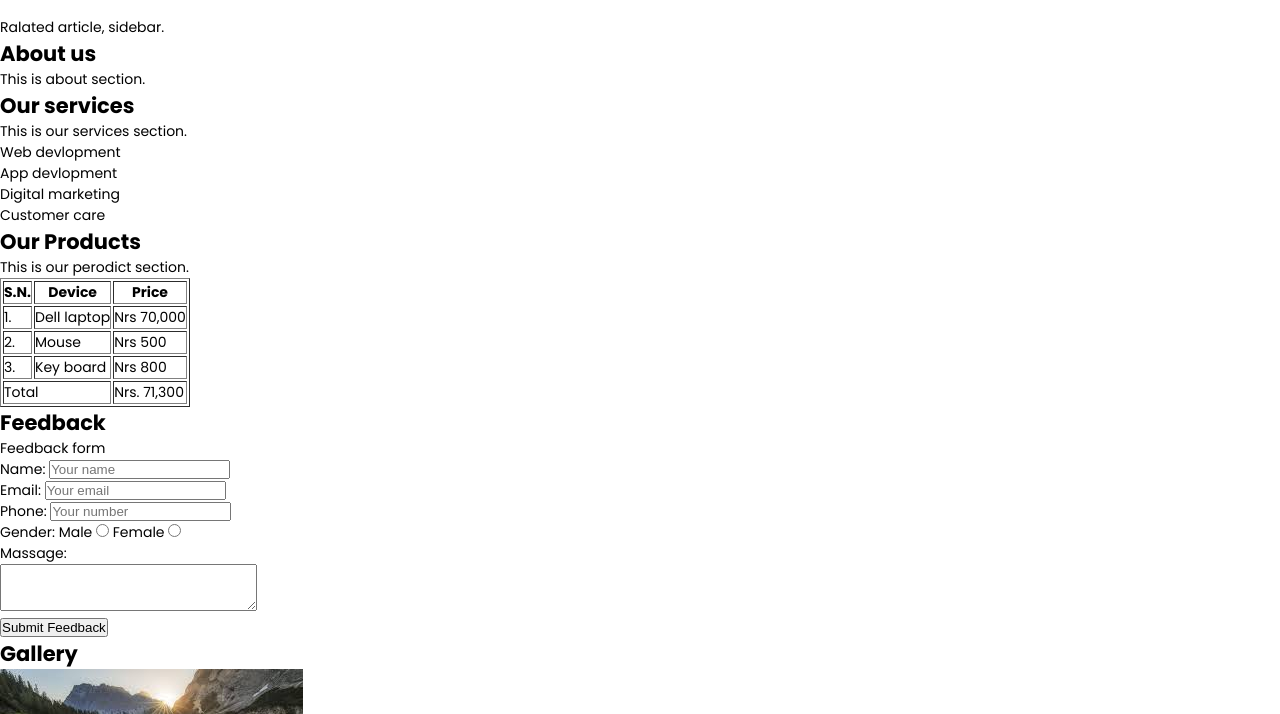
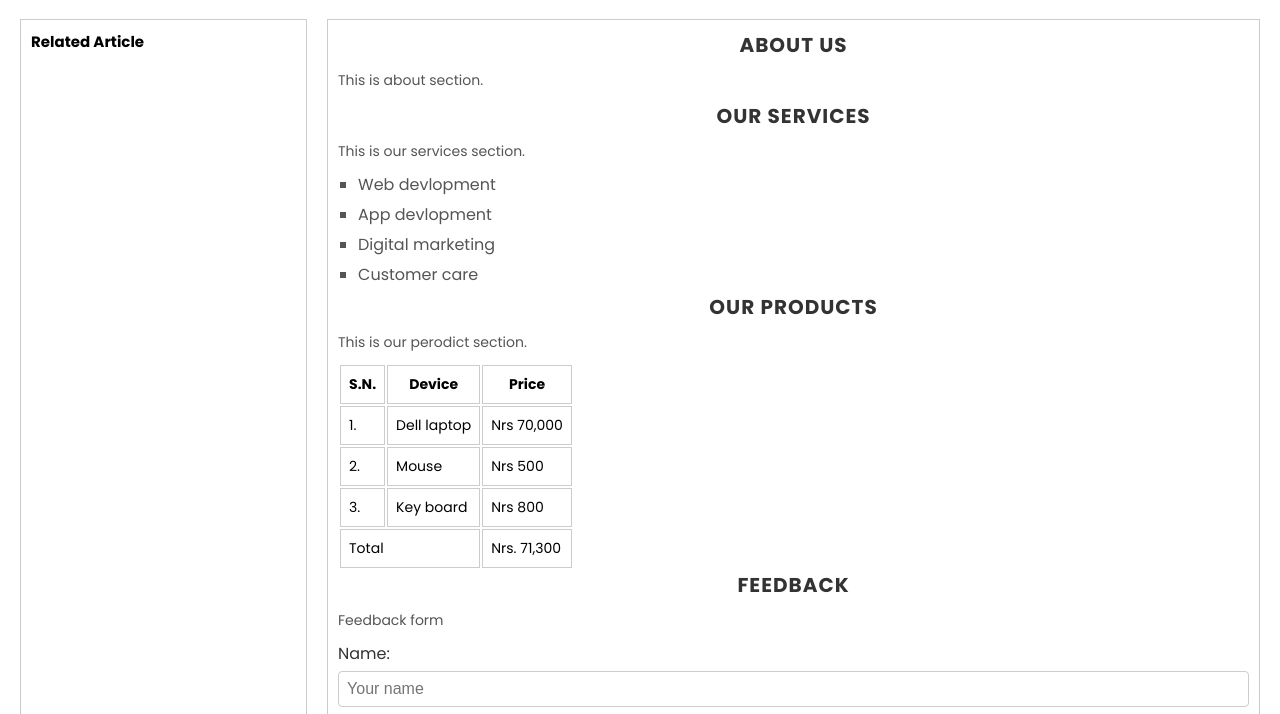
Before and after one commit to sanjib001/My-frist-HMTL-, a plain HTML site: page Completesite.html in a window 1280 px wide. Shown: the part 136-850 px from the top of the page. Drawn offline with nearby package versions, Linux system fonts and the light colour scheme; a web font is replaced by a local one.

Commit message:
Adds CSS to main nas footer

```diff
--- a/Completesite.html
+++ b/Completesite.html
@@ -22,7 +22,7 @@
         }
 
         html {
-            font-size: 14px;
+            font-size: 10px;
         }
 
         body {
@@ -71,6 +71,105 @@
             color: blue;
             text-decoration: underline;
         }
+
+        main {
+            display: flex;
+            gap: 20px;
+            padding: 20px;
+            flex-wrap: wrap;
+        }
+
+        aside {
+            border: 1px solid #ccc;
+            flex-grow: 1;
+            padding: 10px;
+
+        }
+
+        .right-side {
+            border: 1px solid #ccc;
+            flex-grow: 4;
+            padding: 10px;
+        }
+
+        section h2 {
+            font-size: 2rem;
+            margin-bottom: 10px;
+            text-align: center;
+            text-transform: uppercase;
+            letter-spacing: 1px;
+            color: #333;
+        }
+
+        section p {
+            font-size: 1.4rem;
+            margin-bottom: 10px;
+            line-height: 1.5;
+            color: #555;
+        }
+
+        ul {
+            margin-left: 20px;
+
+        }
+
+        ul li {
+            font-size: 1.6rem;
+            margin-bottom: 5px;
+            color: #555;
+        }
+
+        table th,
+        table td {
+            font-size: 1.4rem;
+            padding: 8px;
+            border: 1px solid #ccc;
+        }
+
+        input {
+            font-size: 1.6rem;
+            padding: 8px;
+            margin-bottom: 10px;
+            width: 100%;
+            border: 1px solid #ccc;
+            border-radius: 4px;
+        }
+        label{
+            font-size: 1.6rem;
+            margin-bottom: 5px;
+            display: block;
+            color: #333;
+        }
+        textarea{
+            font-size: 1.6rem;
+            padding: 8px;
+            margin-bottom: 10px;
+            width: 100%;
+            border: 1px solid #ccc;
+            border-radius: 4px;
+        }
+        button{
+            font-size: 1.6rem;
+            padding: 10px 20px;
+            background-color: blue;
+            color: #fff;
+            border: none;
+            border-radius: 4px;
+            cursor: pointer;
+        }
+        img{
+            display: block;
+            margin: 0 auto 10px auto;
+            border-radius: 8px;
+        }
+        footer{
+            font-size: 1.4rem;
+            text-align: center;
+            padding: 10px;
+            background-color: #333;
+            color: #fff;
+            margin-top: 20px;
+        }
     </style>
 </head>
 
@@ -100,9 +199,9 @@
     </header>
     <main>
         <aside>
-            Ralated article, sidebar.
+            <h2> Related Article </h2>
         </aside>
-
+        <div class="right-side">
             <section>
                 <h2>About us</h2>
                 <p>This is about section.</p>
@@ -122,7 +221,7 @@
             <section>
                 <h2>Our Products</h2>
                 <p>This is our perodict section.</p>
-            <table border="1">
+                <table>
                     <thead>
                         <tr>
                             <th>S.N.</th>
@@ -169,16 +268,9 @@
                         <label>Phone:</label>
                         <input type="number" name="Phone" placeholder="Your number">
                     </div>
-                <div>
-                    Gender:
-                    <label">Male</label>
-                        <input type="radio" name="Gender" value="Male">
-                        <label>Female</label>
-                        <input type="radio" name="Gender" value="Female">
-                </div>
                     <label>Massage:</label>
                     <div>
-                    <textarea name="Massage" id="Massage" rows="3" cols="30"></textarea>
+                        <textarea name="Massage" id="Massage" rows="3" cols="2" placeholder="Your massage...."></textarea>
                     </div>
                     <button type="submit">Submit Feedback</button>
                 </form>
@@ -186,7 +278,10 @@
             <section>
                 <h2>Gallery</h2>
                 <img src="nature.jpeg" alt="Image of nature">
+                <p>This is ours' Gallery section.</p>
             </section>
+        </div>
+
     </main>
 
     <footer>
```
Lines whose indentation alone changed are shown as unchanged.
